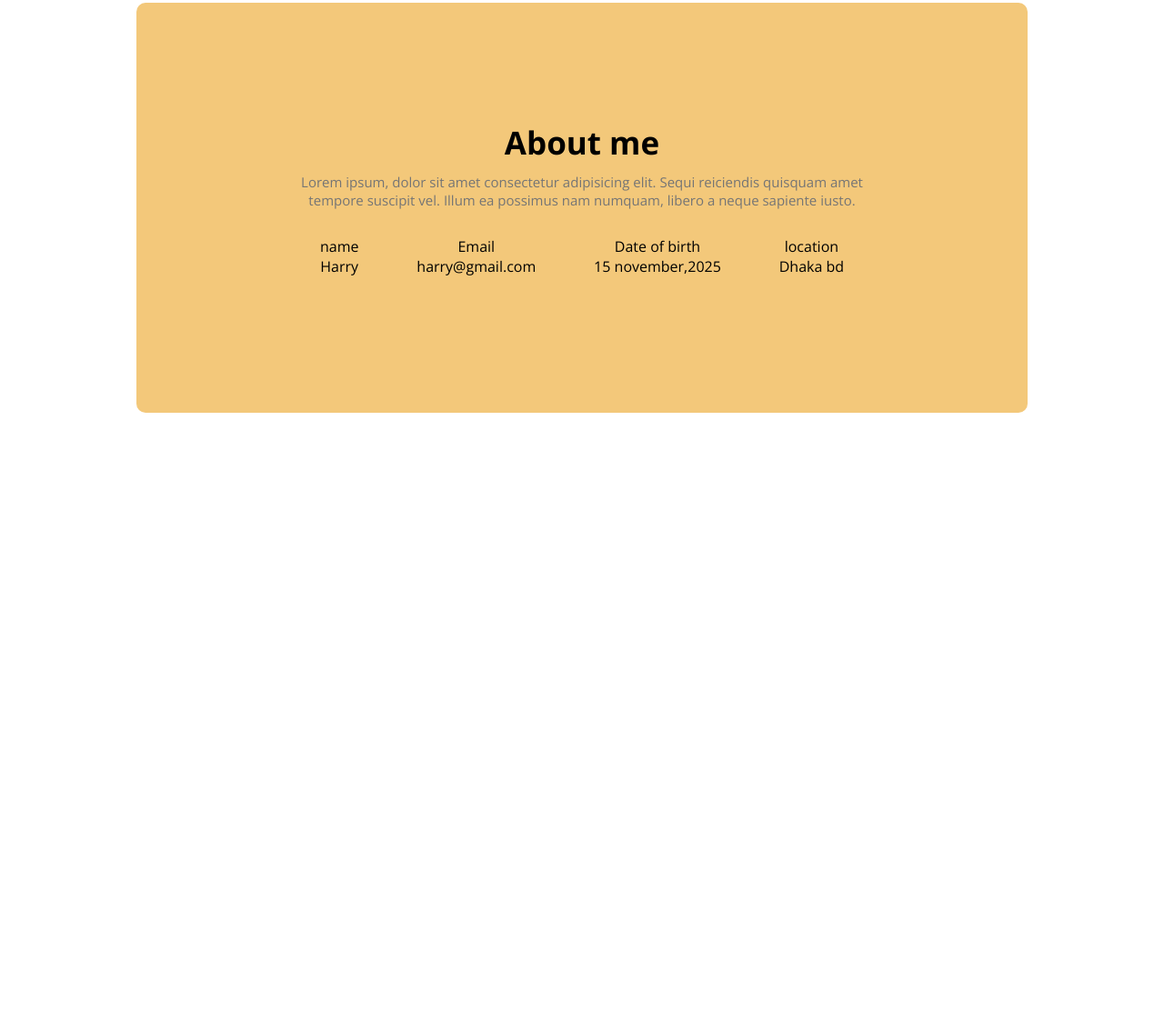
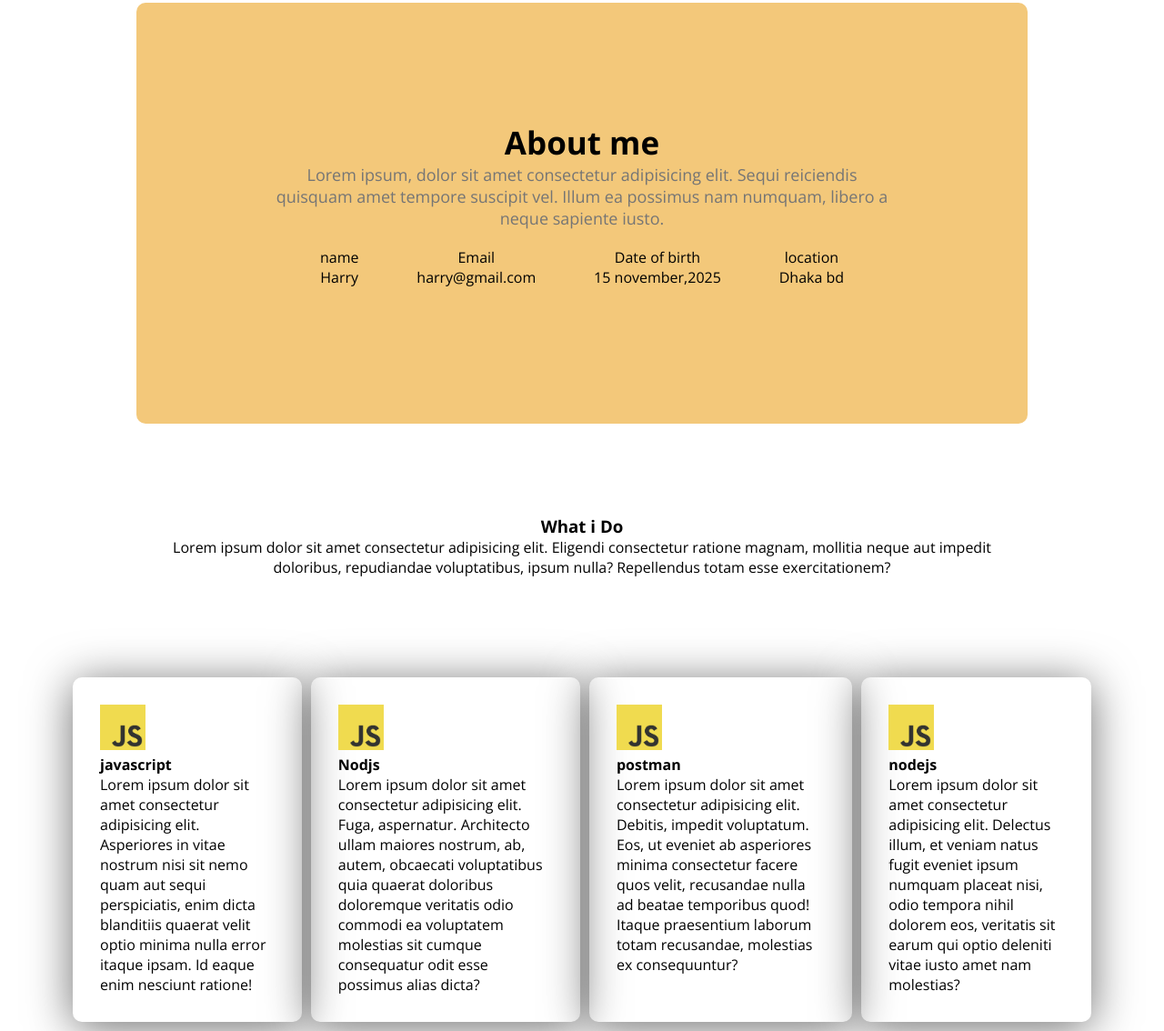
Before and after one commit to SakibNaim/Devopsworkshop, a plain HTML site: page index.html in a window 1280 px wide. Shown: the part 762-1896 px from the top of the page at 91% size. Before the commit the page ends 1216 px from the top, so only its background shows below. Drawn offline with nearby package versions, Linux system fonts and the light colour scheme.

Commit message:
skillset

```diff
--- a/css/port.css
+++ b/css/port.css
@@ -133,7 +133,28 @@ main{
    justify-content: space-around;
    padding: 20px;
 }
-.title-des{
-   font-size: 15px;
-   margin: 10px;
+
+.skil-title{
+   text-align: center;
+   margin: 100px;
+   padding: 0 auto;
+
 }
+
+.skill-container{
+   display: flex;
+   gap: 10px;
+    padding: 10px;
+   border-radius: 10px;
+
+
+}
+
+.skill1{
+   padding: 30px;
+   box-shadow: 0 6px 50px 0 rgb(109, 109, 109);
+   border-radius: 10px;
+
+
+
+}
--- a/index.html
+++ b/index.html
@@ -74,6 +74,46 @@
 
         </section>
 
+        <!-- tech skill started -->
+
+        <section class="skill2">
+
+            <div class="skil-title">
+
+                <h3 class="s-title">What i Do</h3>
+                <p>Lorem ipsum dolor sit amet consectetur adipisicing elit. Eligendi consectetur ratione magnam, mollitia neque aut impedit doloribus, repudiandae voluptatibus, ipsum nulla? Repellendus totam esse exercitationem?</p>
+            </div>
+
+            <div class="skill-container">
+                <div class="skill1">
+                    <img src="image/JavaScript-logo.png" alt="" height="50px" width="50px">
+                    <h4 class="skill-title">javascript</h4>
+                    <p class="title-desi">Lorem ipsum dolor sit amet consectetur adipisicing elit. Asperiores in vitae nostrum nisi sit nemo quam aut sequi perspiciatis, enim dicta blanditiis quaerat velit optio minima nulla error itaque ipsam. Id eaque enim nesciunt ratione!</p>
+                </div>
+                <div class="skill1">
+                    <img src="image/JavaScript-logo.png" alt="" height="50px" width="50px">
+                    <h4 class="skill-title">Nodjs</h4>
+                    <p class="title-desi">Lorem ipsum dolor sit amet consectetur adipisicing elit. Fuga, aspernatur. Architecto ullam maiores nostrum, ab, autem, obcaecati voluptatibus quia quaerat doloribus doloremque veritatis odio commodi ea voluptatem molestias sit cumque consequatur odit esse possimus alias dicta?</p>
+                </div>
+                <div class="skill1">
+                    <img src="image/JavaScript-logo.png" alt="" height="50px" width="50px">
+                    <h4 class="skill-title">postman</h4>
+                    <p class="title-desi">Lorem ipsum dolor sit amet consectetur adipisicing elit. Debitis, impedit voluptatum. Eos, ut eveniet ab asperiores minima consectetur facere quos velit, recusandae nulla ad beatae temporibus quod! Itaque praesentium laborum totam recusandae, molestias ex consequuntur?</p>
+                </div>
+                <div class="skill1">
+                    <img src="image/JavaScript-logo.png" alt="" height="50px" width="50px">
+                    <h4 class="skill-title">nodejs</h4>
+                    <p class="title-desi">Lorem ipsum dolor sit amet consectetur adipisicing elit. Delectus illum, et veniam natus fugit eveniet ipsum numquam placeat nisi, odio tempora nihil dolorem eos, veritatis sit earum qui optio deleniti vitae iusto amet nam molestias?
+                    </p>
+                </div>
+            </div>
+
+
+
+            </div>
+
+        </section>
+
 
 
     </main>
```
Also changed, not shown: image/JavaScript-logo.png (added).
